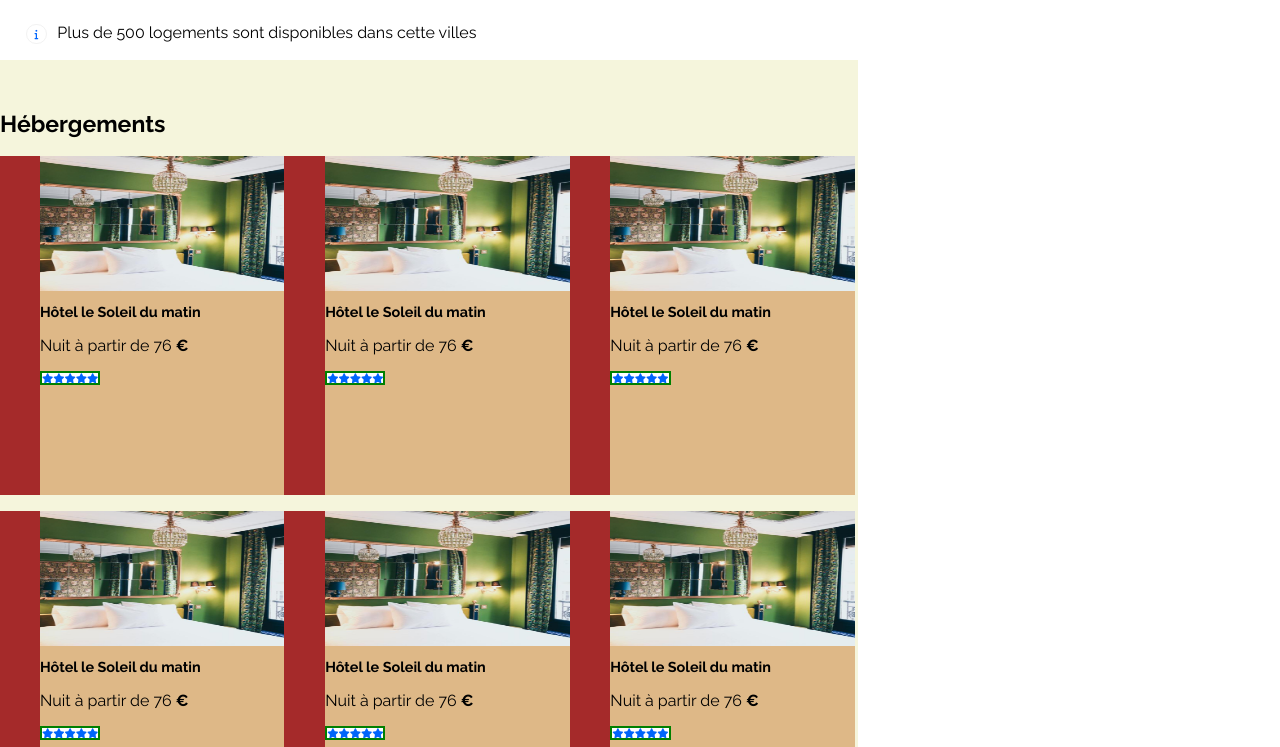
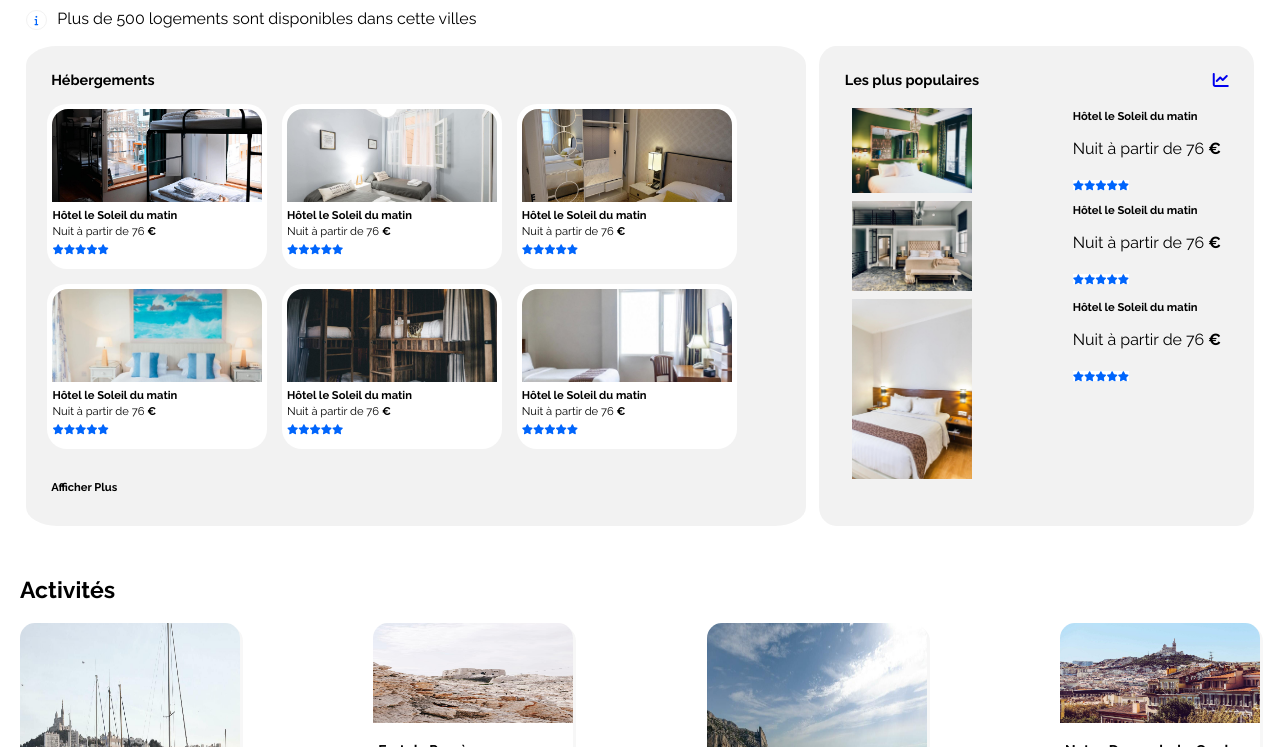
Before and after one commit to ADEN30/P2_Adrien_GALLET, a plain HTML site: page index.html in a window 1280 px wide. Shown: the part 324-1071 px from the top of the page. Drawn offline with Linux system fonts and the light colour scheme.

Commit message:
Les blocks Hébergements et Populaires sont fais

```diff
--- a/index.html
+++ b/index.html
@@ -47,10 +47,29 @@
          <section class="Principal">
             <div class="Hébergements">
                 <h1>Hébergements</h1>
-                <ul class="Hébergement_liste">
-                        <li class="Hébergements_liste1_card">
-                            <figure class="figure1"> <img src="ressources/images/Modifier/Hébergements/emile-guillemot-Bj_rcSC5XfE-unsplash.jpg" alt="">
-                                   <figcaption> <h2>Hôtel le Soleil du matin</h2>
+                <ul class="figures">
+                    <a class="Hébergements_liste1_card" href="#">
+                    <li>
+                        <figure class="figure1"><img src="ressources/images/hebergements/3_medium/marcus-loke-WQJvWU_HZFo-unsplash.jpg" alt="">
+                                   <figcaption>
+                                       <div><h2>Hôtel le Soleil du matin</h2>
+                                    <p>Nuit à partir de 76 <strong>€</strong></p></div>
+                                        <ul class="étoiles2">
+                                            <li><i class="fas fa-star"></i></li>
+                                            <li><i class="fas fa-star"></i></li>
+                                            <li><i class="fas fa-star"></i></li>
+                                            <li><i class="fas fa-star"></i></li>
+                                            <li><i class="fas fa-star"></i></li>
+                                        </ul>
+                                </figcaption>
+                        </figure>
+                    </li>
+                    </a>
+                    <a class="Hébergements_liste1_card" href="#">
+                        <li >
+                            <figure class="figure1"><img src="ressources/images/hebergements/3_medium/fred-kleber-gTbaxaVLvsg-unsplash.jpg" alt="">
+                                <figcaption>
+                                    <h2>Hôtel le Soleil du matin</h2>
                                     <p>Nuit à partir de 76 <strong>€</strong></p>
                                         <ul class="étoiles2">
                                             <li><i class="fas fa-star"></i></li>
@@ -62,9 +81,12 @@
                                 </figcaption>
                             </figure>
                         </li>
-                        <li class="Hébergements_liste1_card">
-                            <figure class="figure1"><img src="ressources/images/Modifier/Hébergements/emile-guillemot-Bj_rcSC5XfE-unsplash.jpg" alt="">
-                                <figcaption><h2>Hôtel le Soleil du matin</h2>
+                    </a>
+                        <a class="Hébergements_liste1_card" href="#">
+                        <li >
+                            <figure class="figure1"><img src="ressources/images/hebergements/3_medium/reisetopia-B8WIgxA_PFU-unsplash.jpg" alt="">
+                                <figcaption>
+                                    <h2>Hôtel le Soleil du matin</h2>
                                     <p>Nuit à partir de 76 <strong>€</strong></p>
                                         <ul class="étoiles2">
                                             <li><i class="fas fa-star"></i></li>
@@ -76,25 +98,12 @@
                                 </figcaption>
                             </figure>
                         </li>
-                        <li class="Hébergements_liste1_card">
-                            <figure class="figure1"><img src="ressources/images/Modifier/Hébergements/emile-guillemot-Bj_rcSC5XfE-unsplash.jpg" alt="">
-                                <figcaption><h2>Hôtel le Soleil du matin</h2>
-                                    <p>Nuit à partir de 76 <strong>€</strong></p>
-                                        <ul class="étoiles2">
-                                            <li><i class="fas fa-star"></i></li>
-                                            <li><i class="fas fa-star"></i></li>
-                                            <li><i class="fas fa-star"></i></li>
-                                            <li><i class="fas fa-star"></i></li>
-                                            <li><i class="fas fa-star"></i></li>
-                                        </ul>
-                                </figcaption>
-                            </figure>
-                        </li>
-                    </ul>
-                    <ul class="Hébergement_liste" >
-                            <li class="Hébergements_liste1_card">
-                                <figure class="figure1"><img src="ressources/images/Modifier/Hébergements/emile-guillemot-Bj_rcSC5XfE-unsplash.jpg" alt="">
-                                    <figcaption><h2>Hôtel le Soleil du matin</h2>
+                        </a>
+                        <a class="Hébergements_liste1_card" href="#">
+                            <li >
+                                <figure class="figure1"><img src="ressources/images/hebergements/3_medium/annie-spratt-Eg1qcIitAuA-unsplash.jpg" alt="">
+                                    <figcaption>
+                                        <h2>Hôtel le Soleil du matin</h2>
                                         <p>Nuit à partir de 76 <strong>€</strong></p>
                                             <ul class="étoiles2">
                                                 <li><i class="fas fa-star"></i></li>
@@ -106,8 +115,10 @@
                                     </figcaption>
                                 </figure>
                             </li>
-                            <li class="Hébergements_liste1_card">
-                                <figure class="figure1"><img src="ressources/images/Modifier/Hébergements/emile-guillemot-Bj_rcSC5XfE-unsplash.jpg" alt="">
+                        </a>
+                        <a class="Hébergements_liste1_card" href="#" >
+                            <li >
+                                <figure class="figure1"><img src="ressources/images/hebergements/3_medium/nicate-lee-kT-ZyaiwBe0-unsplash.jpg" alt="">
                                     <figcaption>
                                         <h2>Hôtel le Soleil du matin</h2>
                                             <p>Nuit à partir de 76 <strong>€</strong></p>
@@ -121,9 +132,12 @@
                                     </figcaption>
                                 </figure>
                             </li>
-                            <li class="Hébergements_liste1_card">
-                                <figure class="figure1"><img src="ressources/images/Modifier/Hébergements/emile-guillemot-Bj_rcSC5XfE-unsplash.jpg" alt="">
-                                    <figcaption><h2>Hôtel le Soleil du matin</h2>
+                        </a>
+                        <a class="Hébergements_liste1_card" href="#">
+                            <li >
+                                <figure class="figure1"><img src="ressources/images/hebergements/3_medium/febrian-zakaria-M6S1WvfW68A-unsplash.jpg" alt="">
+                                    <figcaption>
+                                        <h2>Hôtel le Soleil du matin</h2>
                                         <p>Nuit à partir de 76 <strong>€</strong></p>
                                             <ul class="étoiles2">
                                                 <li><i class="fas fa-star"></i></li>
@@ -135,8 +149,59 @@
                                     </figcaption>
                                 </figure>
                             </li>
+                        </a>
                         </ul>
                     <h2 class="Plus">Afficher Plus</h2>
+                </div>
+                <div class="Populaires">
+                    <div class="Populaires_titre"><h1>Les plus populaires</h1><a href="#"><i class="fas fa-chart-line"></i></a></div>
+                    <ul class="Populaires_liste">
+                        <li>
+                            <figure class="figure2"><img src="ressources/images/hebergements/3_medium/emile-guillemot-Bj_rcSC5XfE-unsplash.jpg" alt="">
+                                       <figcaption>
+                                           <div><h2>Hôtel le Soleil du matin</h2>
+                                        <p>Nuit à partir de 76 <strong>€</strong></p></div>
+                                            <ul class="étoiles2">
+                                                <li><i class="fas fa-star"></i></li>
+                                                <li><i class="fas fa-star"></i></li>
+                                                <li><i class="fas fa-star"></i></li>
+                                                <li><i class="fas fa-star"></i></li>
+                                                <li><i class="fas fa-star"></i></li>
+                                            </ul>
+                                    </figcaption>
+                            </figure>
+                        </li>
+                    <li>
+                        <figure class="figure2"><img src="ressources/images/hebergements/3_medium/aw-creative-VGs8z60yT2c-unsplash.jpg" alt="">
+                                   <figcaption>
+                                       <div><h2>Hôtel le Soleil du matin</h2>
+                                    <p>Nuit à partir de 76 <strong>€</strong></p></div>
+                                        <ul class="étoiles2">
+                                            <li><i class="fas fa-star"></i></li>
+                                            <li><i class="fas fa-star"></i></li>
+                                            <li><i class="fas fa-star"></i></li>
+                                            <li><i class="fas fa-star"></i></li>
+                                            <li><i class="fas fa-star"></i></li>
+                                        </ul>
+                                </figcaption>
+                        </figure>
+                    </li>
+                    <li>
+                        <figure class="figure2"><img src="ressources/images/hebergements/3_medium/febrian-zakaria-sjvU0THccQA-unsplash.jpg" alt="">
+                                   <figcaption>
+                                       <div><h2>Hôtel le Soleil du matin</h2>
+                                    <p>Nuit à partir de 76 <strong>€</strong></p></div>
+                                        <ul class="étoiles2">
+                                            <li><i class="fas fa-star"></i></li>
+                                            <li><i class="fas fa-star"></i></li>
+                                            <li><i class="fas fa-star"></i></li>
+                                            <li><i class="fas fa-star"></i></li>
+                                            <li><i class="fas fa-star"></i></li>
+                                        </ul>
+                                </figcaption>
+                        </figure>
+                    </li>
+                </ul>
                 </div>
 
 
--- a/styles.css
+++ b/styles.css
@@ -3,7 +3,7 @@
     font-family: 'perso';
     src: url(ressources/texte/Raleway-VariableFont_wght.ttf);
 }
-@media all and (min-width:992px){
+
 body
 {
     width: auto;
@@ -11,12 +11,11 @@ body
     font-family: perso;
 }
 
-
 header
 {
     display: flex;
     justify-content: space-between;
-    margin : 40px;
+    margin : 2%;
 }
 #logo
 {
@@ -149,7 +148,6 @@ input
     padding-right: 12px;
 }
 
-
 .logements i
 {
     margin-right: 10px;
@@ -166,73 +164,118 @@ input
     display:flex;
     justify-content: space-between;
     width: 100%;
-    height: min-content;
+    padding: 0%;
+}
+.Principal h1
+{
+    color: black;
+    font-size: 0.9em;
+    margin-top: 0px;
 }
 .Principal h2
 {
-    font-size:90%;
+    color: black;
+    font-size:0.7em;
+    margin: 1% auto;
+}.Principal a
+{
+    text-decoration: none;
 }
 
+.Hébergements
+{
+    width: 57%;
+    padding: 2%;
+    background-color: #F2F2F2;
+    border-radius: 4%;
+    margin-left: 2%;
+}
+.figures
+{
+   display: flex;
+   list-style: none;
+   flex-wrap: wrap;
+   margin-left: -6%;
+}
+.Hébergements_liste1_card
+{
+    margin: 0% 2% 2% 0%;
+    width: 30%;
+}
+.figure1
+{
+    height:155px;
+    background-color: white;
+    padding: 5px;
+    margin-bottom:10px;
+    border-radius: 20px;
+    margin: 0px;
+}
+
+.figure1 p
+{
+    color: black;
+    margin: 0px auto;
+    font-size: 0.7em;
+}
+
+.Hébergements img
+{
+    width: 100%;
+    height: 60%;
+    border-radius: 16px 16px 0px 0px;
+    object-fit: cover;
+}
 .étoiles2
 {
     display: flex;
     padding: 0px;
     width:min-content;
-    border: 2px solid green;
-
+    list-style: none;
 }
 .étoiles2 li
 {
-    display: flex;
     margin:0px;
     color:#0065FC;
 }
 .étoiles2 li i
 {
+    list-style: none;
     font-size: 10px;
     background-color: white;
     padding: 0px;
 }
-
-.Hébergements
+.Populaires
 {
-    width:67%;
-    list-style: none;
-    margin-right: 5%;
-    background-color: beige;
+    width: 30%;
+    background-color: #F2F2F2;
+    border-radius: 4%;
+    margin-right: 2%;
+    padding: 2%;
 }
-.Hébergement_liste
+.Populaires_titre
 {
     display: flex;
     justify-content: space-between;
+}
+.Populaires img
+{
+    object-fit: cover;
+    width: 120px;
+}
+.Populaires_liste
+{
+    justify-content: stretch;
     list-style:none;
-    width: 95%;
-    background-color: brown;
+    margin: 0%;
+    padding: 0%;
 }
-.Hébergements_liste1_card
+.figure2
 {
     display: flex;
-    width: 30%;
-    height: min-content;
-    background-color: burlywood;
+    justify-content:space-between;
+    margin: 2%;
 }
-.figure1
-{
-    display: flex;
-    flex-direction: column;
-    margin: 0px;
-}
-figcaption
-{
-    margin: 0px;
-}
-
-.Principal img
-{
-    width: 100%;
-    height: 40%;
-}
-
 .titre_activités
 {
     margin-left: 20px;
@@ -292,8 +335,6 @@ figcaption
     color:#dddddd;
 }
 
-
-
 footer
 {
     display: flex;
@@ -325,8 +366,6 @@ footer
     color: black;
 }
 
-}
-
 
 
 
@@ -338,7 +377,6 @@ footer
 }
 
 
-
 @media all and (max-width: 768px) {
 
 
```
